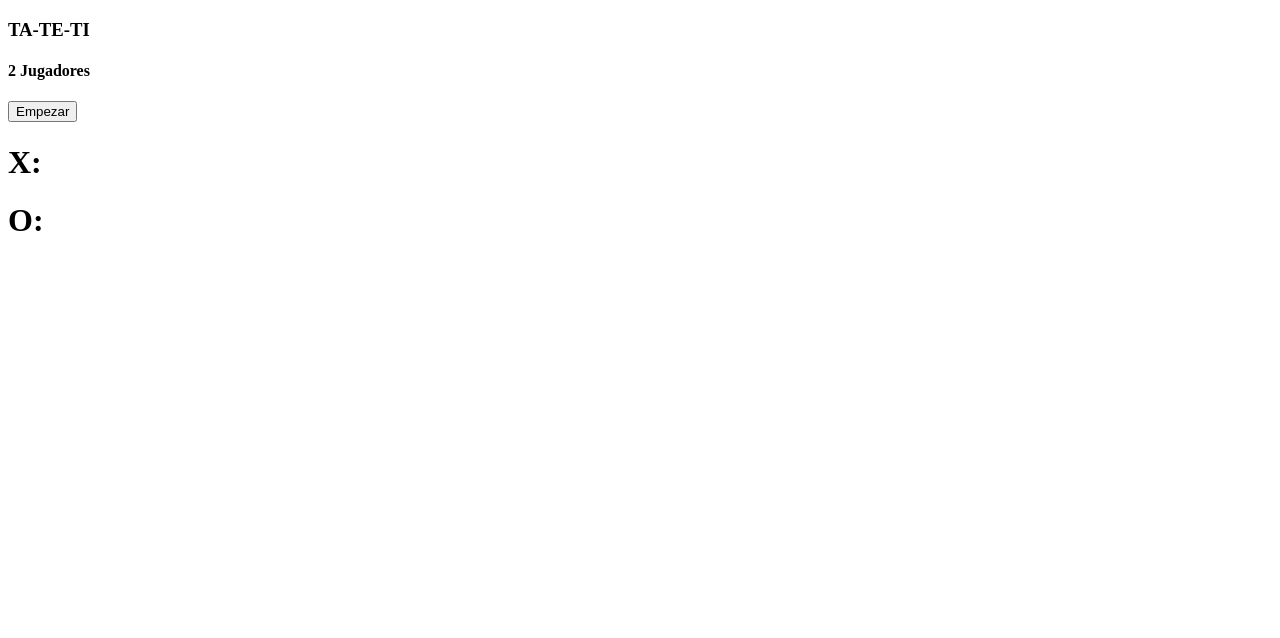
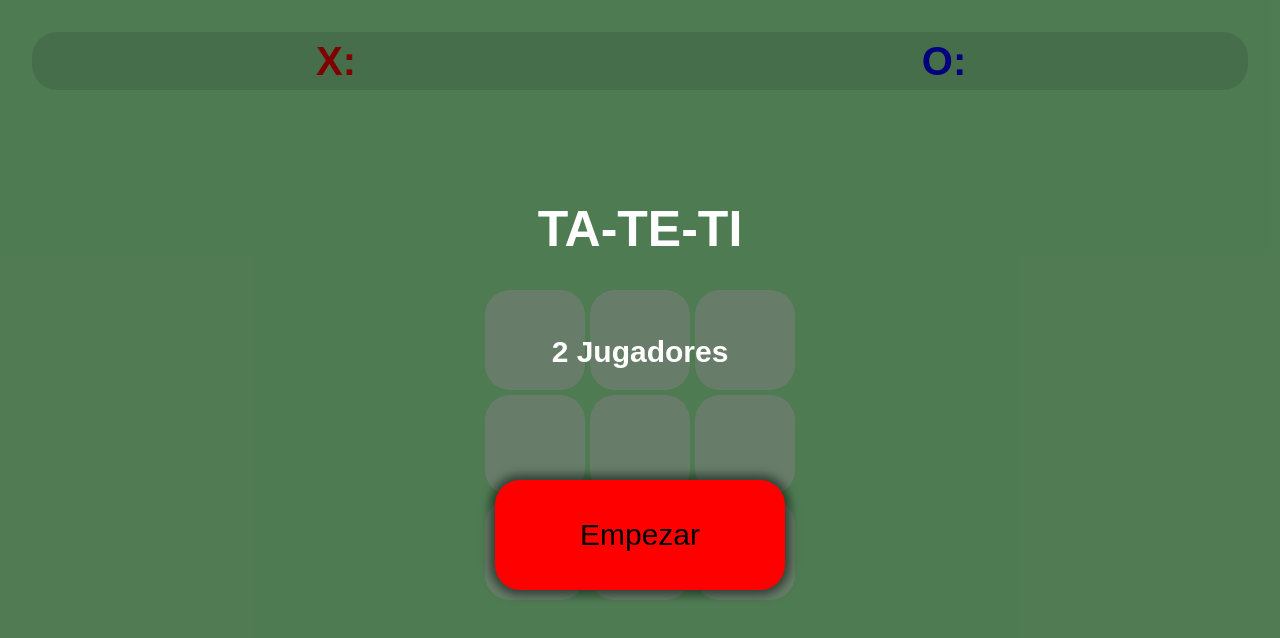
Before and after one commit to cheloelian/TatetiPwa, a plain HTML site: page index.html in a window 1280 px wide. Drawn offline with Linux system fonts and the light colour scheme.

Commit message:
Update index.html

```diff
--- a/index.html
+++ b/index.html
@@ -8,8 +8,8 @@
   <meta name="keywords" content="disedño web, juego tateti">
   <meta name="robots" content="index,follow"> <!-- el robot de google busca la pag Clase9.html -noindex e unfollow -->
   <title>TA - TE - TI</title>
-  <link rel="manifest" href="manifest.json" href="ejer6ok0711.css">
-
+  <link rel="stylesheet" type="text/css" href="ejer6ok0711.css">
+  <link rel="manifest" href="manifest.json">
 </head>
 <body>
     <article class="modal">
```
